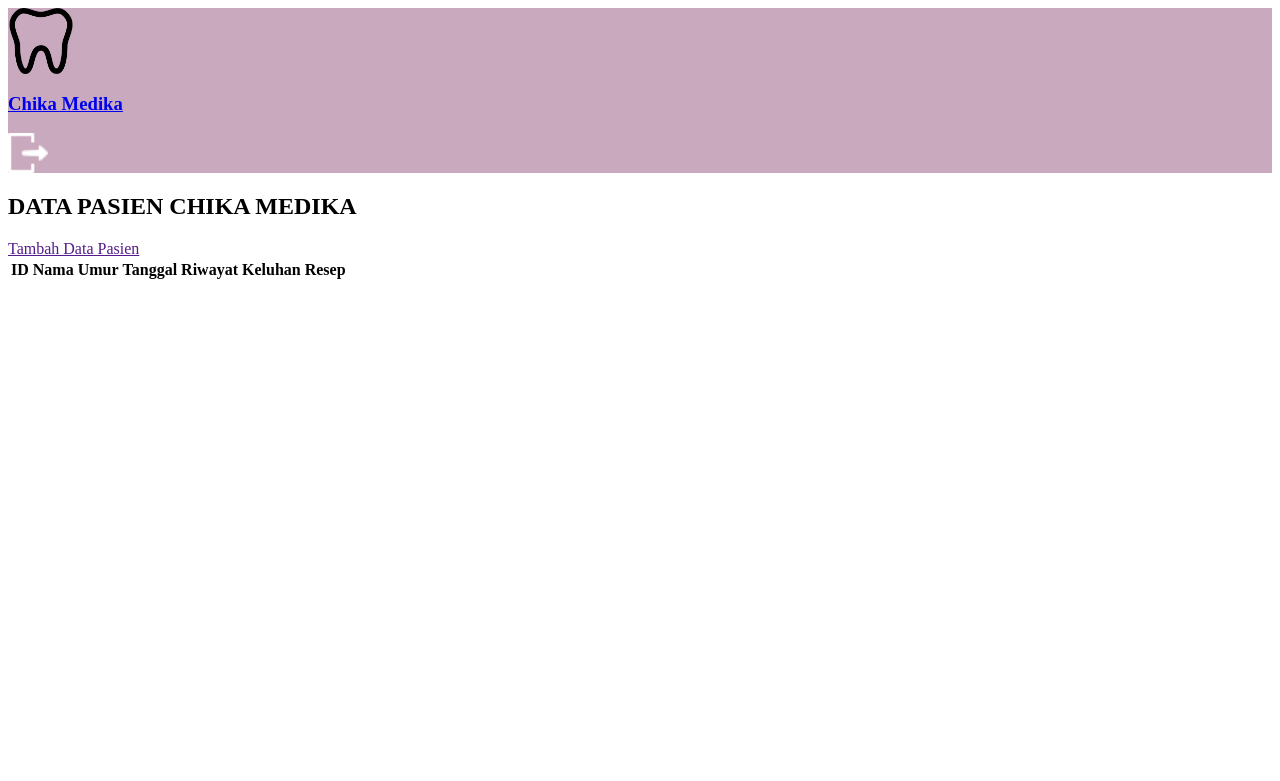
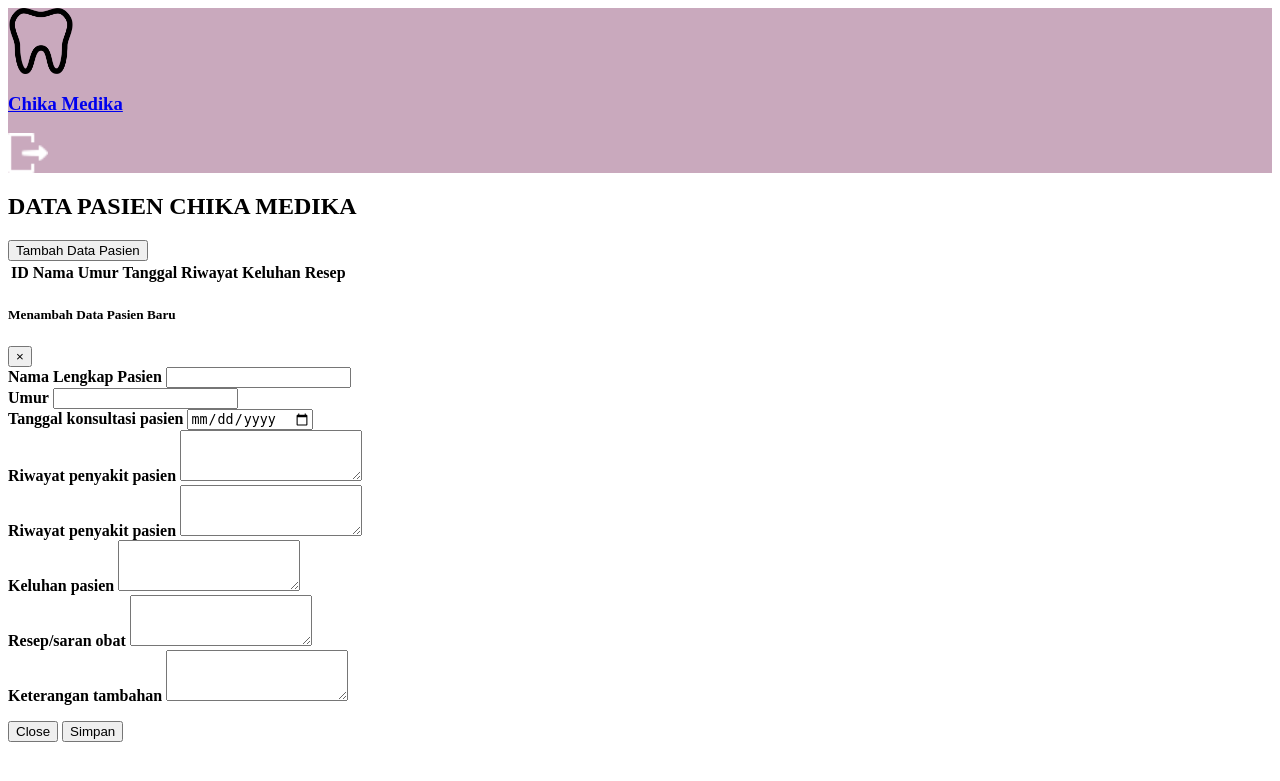
Before and after one commit to aliefardhi/Sistem-Pendataan-Pasien-Chika-Medika, a CodeIgniter app: the page made by application/views/Home/index.php in a window 1280 px wide. Shown: the top 781 px of the page. Run offline with CodeIgniter, Linux system fonts and the light colour scheme; data that the repository does not hold is empty.

Commit message:
update tambah data pasien

```diff
--- a/application/views/Home/index.php
+++ b/application/views/Home/index.php
@@ -22,7 +22,10 @@
   <div class="container mt-3">
     <h2 class="text-sm-center mb-5 fw-bold">DATA PASIEN CHIKA MEDIKA</h2>
 
-    <a href="" class="btn btn-primary float-right mb-3">Tambah Data Pasien</a>
+    <!-- Button trigger modal -->
+    <button type="button" class="btn btn-primary mb-3 float-right" data-toggle="modal" data-target="#tambah_modal">
+      Tambah Data Pasien
+    </button>
 
         <table class="display table table-striped table-borderless" id="tabeluser">
           <thead>
@@ -57,3 +60,67 @@
 
         </table>
   </div>
+
+<!-- Modal -->
+<div class="modal fade" id="tambah_modal" tabindex="-1" aria-labelledby="judulmodal_tambah" aria-hidden="true">
+  <div class="modal-dialog">
+    <div class="modal-content">
+      <div class="modal-header">
+        <h5 class="modal-title" id="judulmodal_tambah">Menambah Data Pasien Baru</h5>
+        <button type="button" class="close" data-dismiss="modal" aria-label="Close">
+          <span aria-hidden="true">&times;</span>
+        </button>
+      </div>
+      <div class="modal-body">
+
+        <form action="" method="POST">
+          <div class="form-group">
+            <label for="nama"> <strong>Nama Lengkap Pasien</strong></label>
+            <input type="text" class="form-control" id="nama" name="nama">
+          </div>
+
+          <div class="form-group">
+            <label for="umur"><strong>Umur</strong></label>
+            <input type="number" class="form-control" id="umur" name="umur">
+          </div>
+
+          <div class="form-group">
+            <label for="tgl_konsul"><strong>Tanggal konsultasi pasien</strong></label>
+            <input type="date" class="form-control" id="tgl_konsul" name="tgl_konsul">
+          </div>
+
+          <div class="form-group">
+            <label for="riwayat"><strong>Riwayat penyakit pasien</strong></label>
+            <textarea class="form-control" id="riwayat" name="riwayat" rows="3"></textarea>
+          </div>
+
+          <div class="form-group">
+            <label for="riwayat"><strong>Riwayat penyakit pasien</strong></label>
+            <textarea class="form-control" id="riwayat" name="riwayat" rows="3"></textarea>
+          </div>
+
+          <div class="form-group">
+            <label for="keluhan"><strong>Keluhan pasien</strong></label>
+            <textarea class="form-control" id="keluhan" name="keluhan" rows="3"></textarea>
+          </div>
+
+          <div class="form-group">
+            <label for="resep"><strong>Resep/saran obat</strong></label>
+            <textarea class="form-control" id="resep" name="resep" rows="3"></textarea>
+          </div>
+
+          <div class="form-group">
+            <label for="keterangan"><strong>Keterangan tambahan</strong></label>
+            <textarea class="form-control" id="keterangan" name="keterangan" rows="3"></textarea>
+          </div>
+
+      </div>
+      <div class="modal-footer">
+        <button type="button" class="btn btn-secondary" data-dismiss="modal">Close</button>
+        <button type="submit" class="btn btn-primary">Simpan</button>
+
+        </form>
+      </div>
+    </div>
+  </div>
+</div>
```
